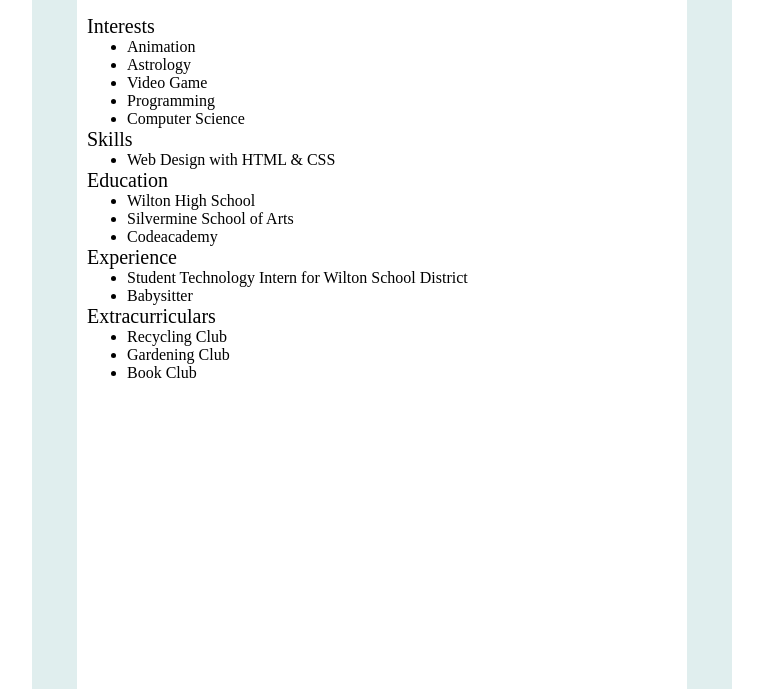
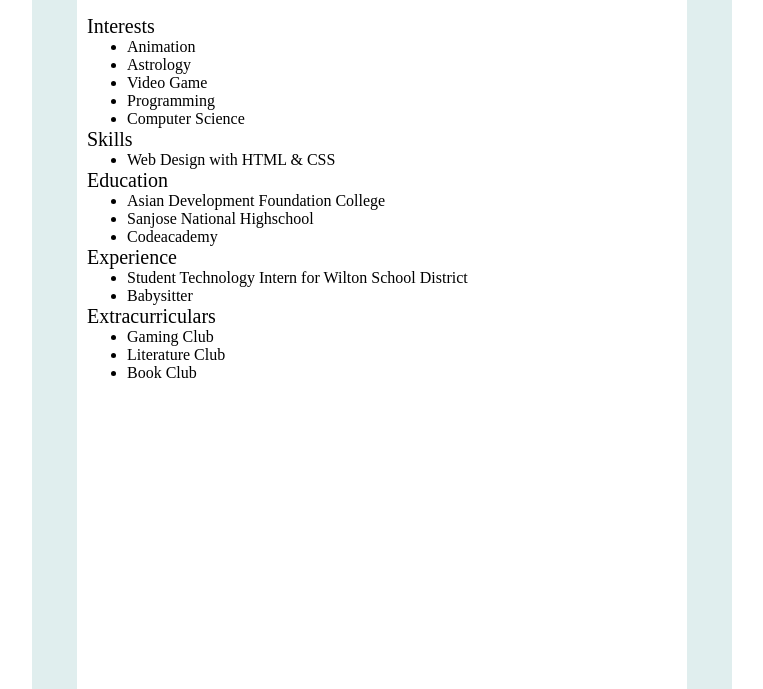
Before and after one commit to luisnerio14/IrlandezResume, a plain HTML site: page index.html in a window 1280 px wide. Shown: the part 111-800 px from the top of the page, without its empty margins (258-1021 px from the left). Drawn offline with Linux system fonts and the light colour scheme.

Commit message:
index.html

```diff
--- a/index.html
+++ b/index.html
@@ -30,12 +30,12 @@
       </ul>
       <p class="head">Education</p>
       <ul>
-        <a href="http://www.ADFC.org/pages/Wilton_High_School">
-          <li>Wilton High School</li>
+        <a href="http://www.ADFC.org/pages/Asian Development Foundation College">
+          <li>Asian Development Foundation College</li>
         </a>
         <!--Link-->
-        <a href="https://www.silvermineart.org/">
-          <li>Silvermine School of Arts</li>
+        <a href="https://www.SanjoseNationalHighschool.org/">
+          <li>Sanjose National Highschool</li></li>
         </a>
         <li>Codeacademy</li>
       </ul>
@@ -46,8 +46,8 @@
       </ul>
       <p class="head">Extracurriculars</p>
       <ul>
-        <li>Recycling Club</li>
-        <li>Gardening Club</li>
+        <li>Gaming Club</li>
+        <li>Literature Club</li>
         <li>Book Club</li>
       </ul>
     </div>
```
